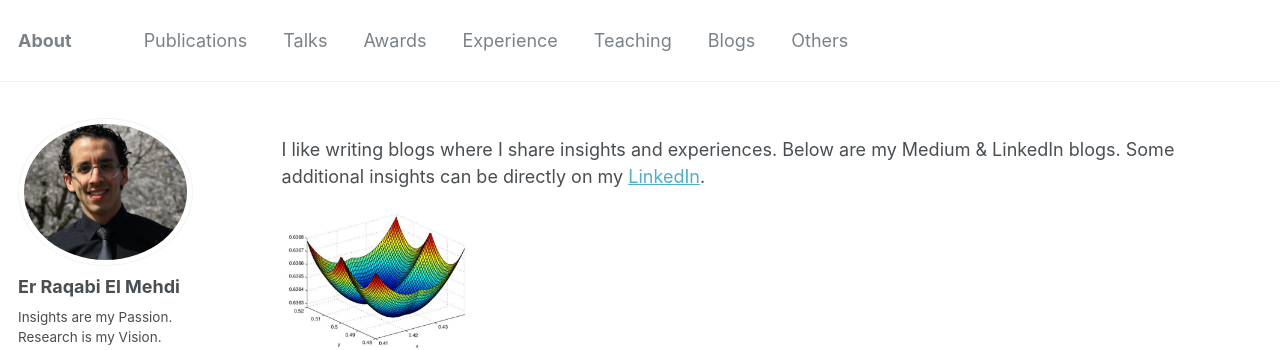
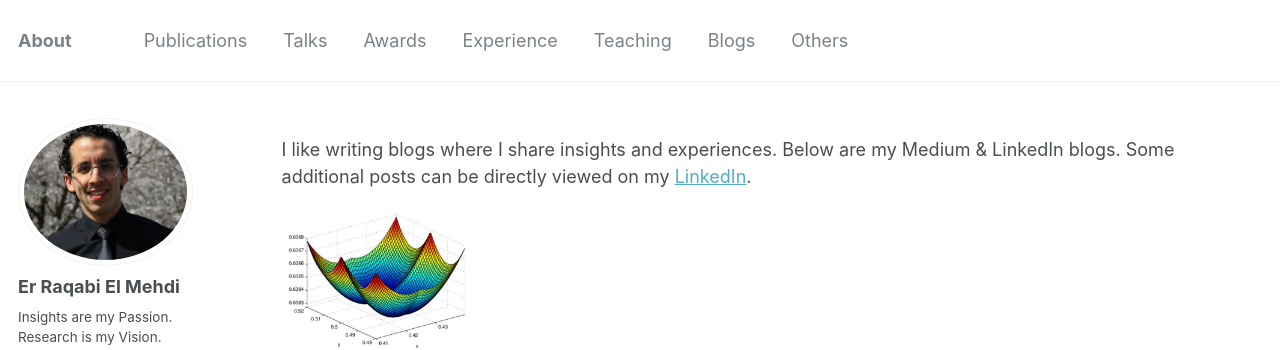
Before and after one commit to RqbMedi/rqbmedi.github.io, a Jekyll site: the page built from _pages/portfolio.md, in a window 1280 px wide. Shown: the top 350 px of the page. Built offline with Jekyll 4.4.1, drawn with Linux system fonts in a browser that asks for light colours; some web fonts are replaced.

Commit message:
Update portfolio.md

```diff
--- a/_pages/portfolio.md
+++ b/_pages/portfolio.md
@@ -5,6 +5,6 @@ permalink: /portfolio/
 author_profile: true
 ---
 
-I like writing blogs where I share insights and experiences. Below are my Medium & LinkedIn blogs. Some additional insights can be directly on my [LinkedIn](www.linkedin.com/in/rqbmedi).
+I like writing blogs where I share insights and experiences. Below are my Medium & LinkedIn blogs. Some additional posts can be directly viewed on my [LinkedIn](www.linkedin.com/in/rqbmedi).
 
 [<img src="http://rqbmedi.github.io/images/Medium_Article_14.png" width="200" height="200" />](https://erraqabielmehdi.medium.com/automatic-algorithm-configuration-for-optimization-solvers-66ac3861a233)
```
